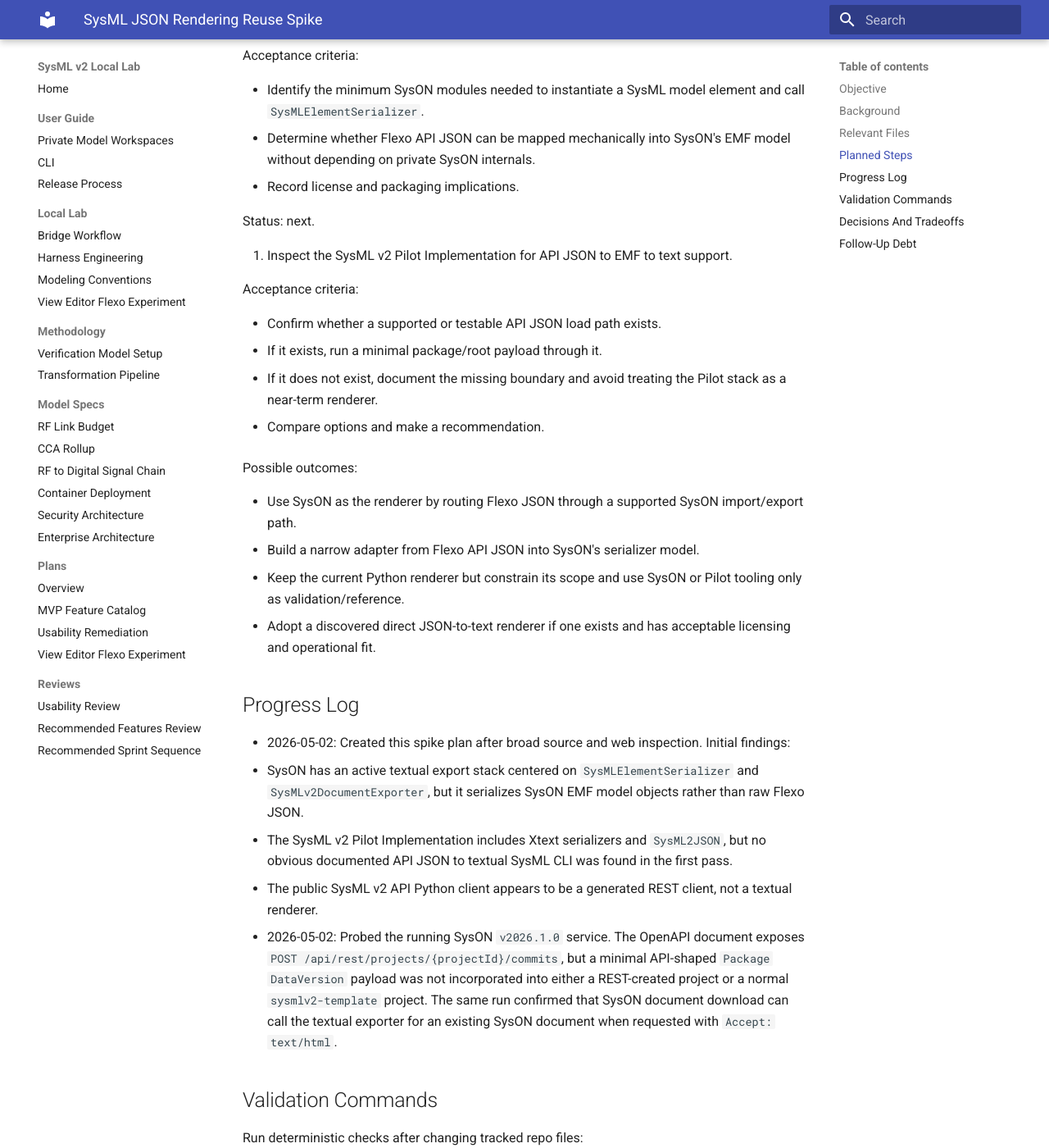
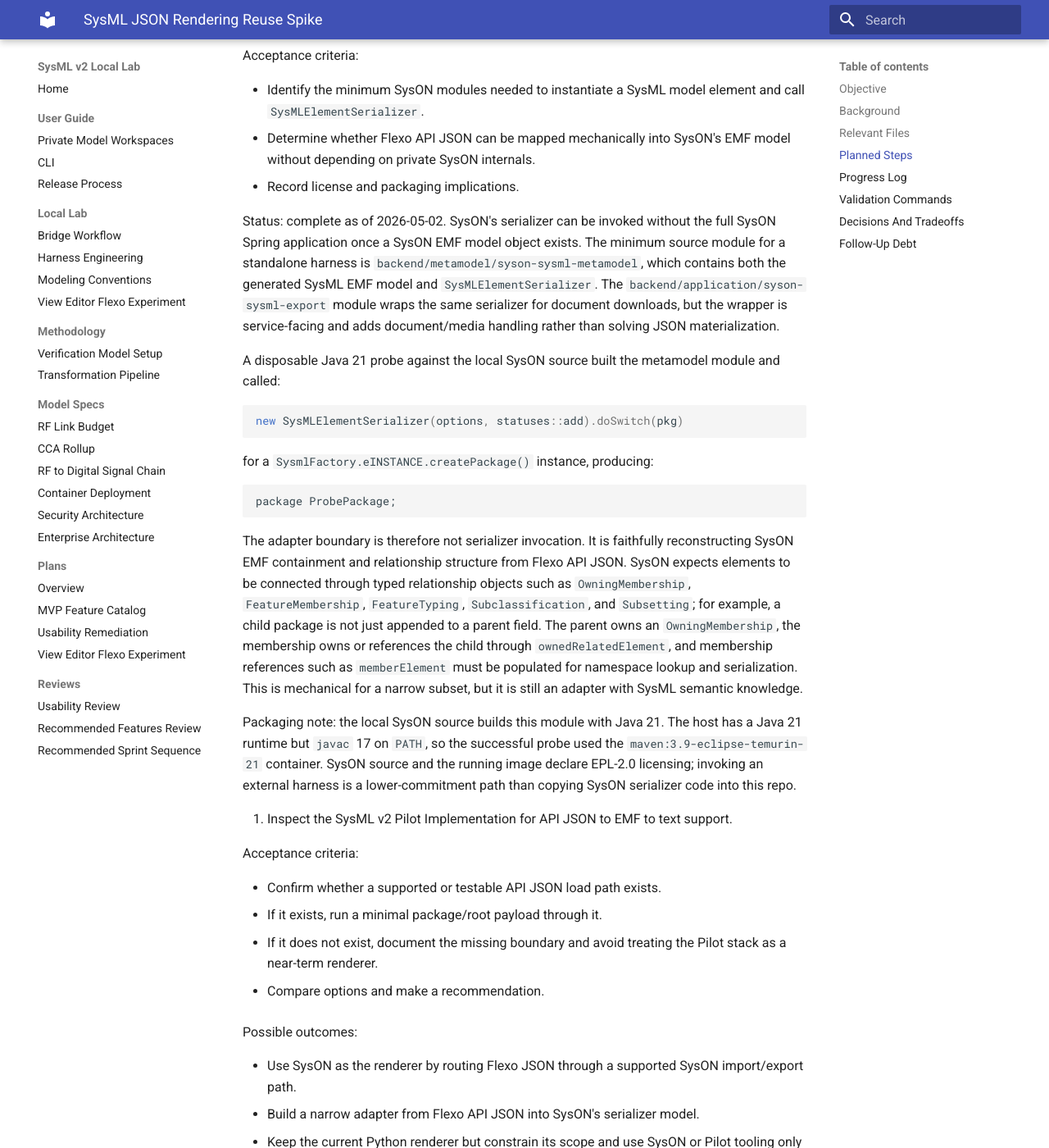
Before and after one commit to cosgroma/mbse-lab, an MkDocs documentation site: the page built from docs/plans/active/sysml-json-rendering-reuse-spike.md, in a window 1280 px wide and 1400 px high, scrolled down 2366 px. Shown: the whole window at 82% size. Built offline with MkDocs 1.6.1 and Material for MkDocs 9.7.7, drawn with Linux system fonts in a browser that asks for light colours; some of the changed text lies outside the part shown.

Commit message:
Assess SysON serializer harness path

````diff
--- a/docs/plans/active/sysml-json-rendering-reuse-spike.md
+++ b/docs/plans/active/sysml-json-rendering-reuse-spike.md
@@ -104,7 +104,44 @@
      EMF model without depending on private SysON internals.
    - Record license and packaging implications.
 
-   Status: next.
+   Status: complete as of 2026-05-02. SysON's serializer can be invoked without
+   the full SysON Spring application once a SysON EMF model object exists. The
+   minimum source module for a standalone harness is
+   `backend/metamodel/syson-sysml-metamodel`, which contains both the generated
+   SysML EMF model and `SysMLElementSerializer`. The
+   `backend/application/syson-sysml-export` module wraps the same serializer for
+   document downloads, but the wrapper is service-facing and adds document/media
+   handling rather than solving JSON materialization.
+
+   A disposable Java 21 probe against the local SysON source built the metamodel
+   module and called:
+
+   ```java
+   new SysMLElementSerializer(options, statuses::add).doSwitch(pkg)
+   ```
+
+   for a `SysmlFactory.eINSTANCE.createPackage()` instance, producing:
+
+   ```sysml
+   package ProbePackage;
+   ```
+
+   The adapter boundary is therefore not serializer invocation. It is faithfully
+   reconstructing SysON EMF containment and relationship structure from Flexo
+   API JSON. SysON expects elements to be connected through typed relationship
+   objects such as `OwningMembership`, `FeatureMembership`,
+   `FeatureTyping`, `Subclassification`, and `Subsetting`; for example, a child
+   package is not just appended to a parent field. The parent owns an
+   `OwningMembership`, the membership owns or references the child through
+   `ownedRelatedElement`, and membership references such as `memberElement` must
+   be populated for namespace lookup and serialization. This is mechanical for a
+   narrow subset, but it is still an adapter with SysML semantic knowledge.
+
+   Packaging note: the local SysON source builds this module with Java 21. The
+   host has a Java 21 runtime but `javac` 17 on `PATH`, so the successful probe
+   used the `maven:3.9-eclipse-temurin-21` container. SysON source and the
+   running image declare EPL-2.0 licensing; invoking an external harness is a
+   lower-commitment path than copying SysON serializer code into this repo.
 
 4. Inspect the SysML v2 Pilot Implementation for API JSON to EMF to text
    support.
@@ -146,6 +183,11 @@
   REST-created project or a normal `sysmlv2-template` project. The same run
   confirmed that SysON document download can call the textual exporter for an
   existing SysON document when requested with `Accept: text/html`.
+- 2026-05-02: Assessed the SysON Java harness path. The metamodel module builds
+  standalone in a Java 21 Maven container and can directly serialize an
+  in-memory SysON EMF package. The remaining work for this path is an API JSON
+  to SysON EMF adapter, with the main complexity in reconstructing SysML
+  relationship/membership objects rather than calling the serializer.
 
 ## Validation Commands
 
@@ -154,6 +196,20 @@
 ```bash
 make check
 ```
+
+SysON serializer harness probe:
+
+```bash
+docker run --rm \
+  -v /tmp/syson:/work \
+  -v "$HOME/.m2":/root/.m2 \
+  -w /work \
+  maven:3.9-eclipse-temurin-21 \
+  mvn -pl backend/metamodel/syson-sysml-metamodel -DskipTests package
+```
+
+The host Maven build is expected to fail until `javac` 21 is available on
+`PATH`; this workspace currently has a Java 21 runtime but a Java 17 compiler.
 
 Use live service checks only when probing a running SysON or Flexo stack:
 
@@ -176,6 +232,14 @@
   Flexo API JSON to SysON model import. Continue with a Java harness or internal
   SysON model-adapter assessment rather than trying to force the REST commit
   facade.
+- A SysON Java harness is technically viable but not automatically cheaper than
+  the current Python renderer for the supported subset. It becomes attractive
+  only if the adapter can stay narrow and fixture-driven, or if another tool
+  already materializes SysML v2 API JSON into an EMF model.
+- Before implementing a SysON adapter, inspect the SysML v2 Pilot
+  Implementation for an API JSON to EMF/text path. If that path exists, it could
+  avoid rebuilding the same semantic relationship reconstruction against SysON's
+  generated model.
 - Treat licensing as part of the technical decision. SysON and the Pilot
   Implementation have different licenses, so vendoring code is a materially
   different choice from invoking an external tool or service.
````
